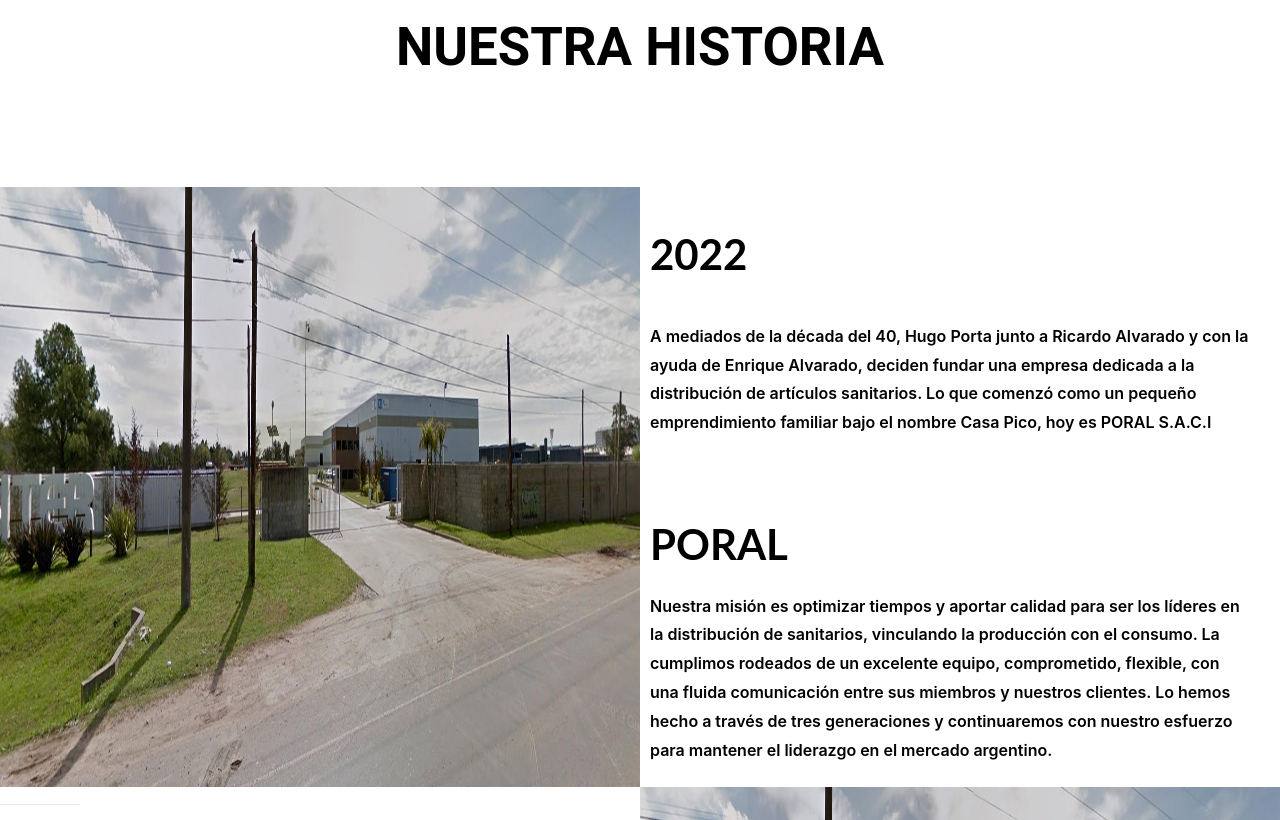
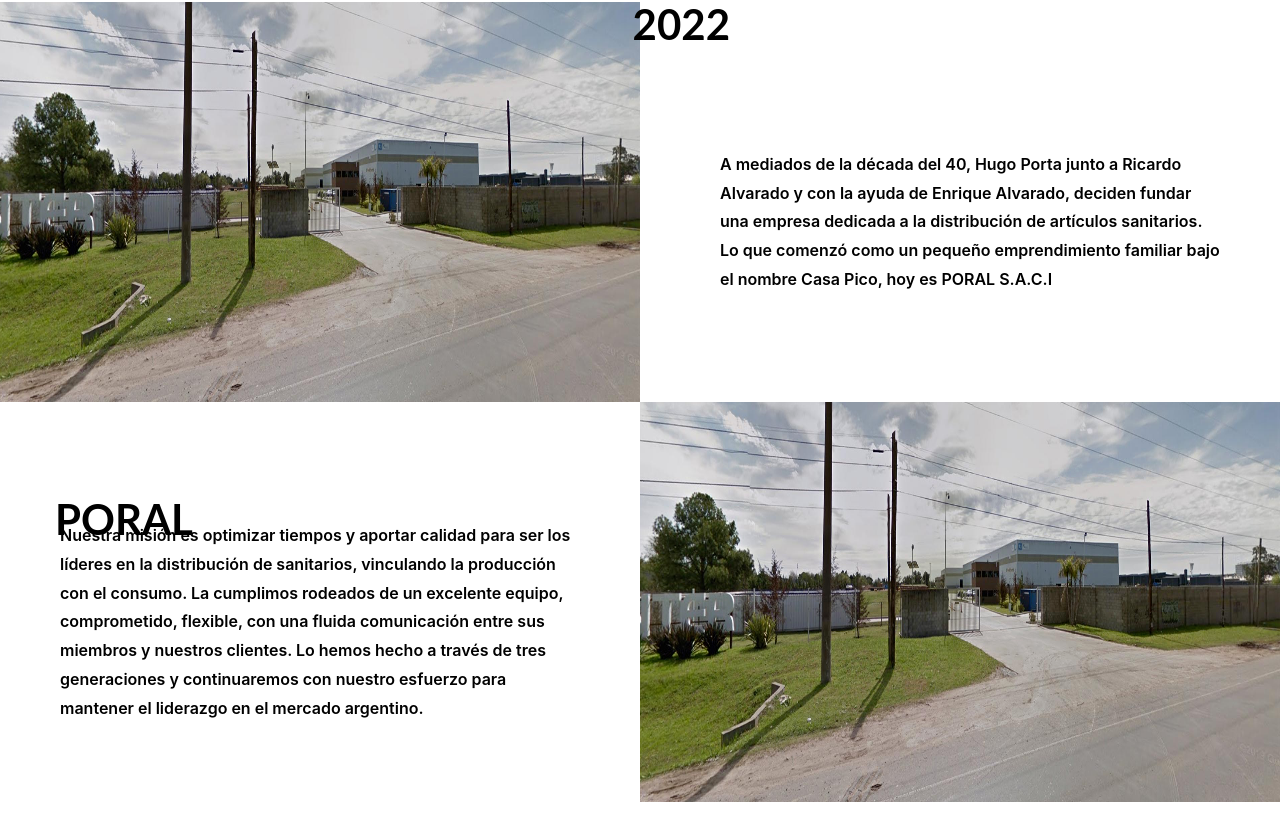
Before and after one commit to jeroalderete/Poral-S.A.C.I, a React (Vite) app: page /about in a window 1280 px wide. Shown: the part 920-1740 px from the top of the page. Built offline with nearby package versions, Linux system fonts and the light colour scheme.

Commit message:
migration3

```diff
--- a/src/components/HeroImage/HeroImage.css
+++ b/src/components/HeroImage/HeroImage.css
@@ -6,7 +6,7 @@
 }
 
 .grid-container-horarios .main-hero-horarios {
-    height: 100vh;
+    height: 80vh;
     grid-area: main-hero-horarios;
     background-image: linear-gradient(rgba(16, 16, 16, 0.4), rgba(16, 16, 16, 0.4)), url(../../../public/assets/bannerdef.png);
     background-repeat: no-repeat;
--- a/src/components/HeroImage/HeroImage.jsx
+++ b/src/components/HeroImage/HeroImage.jsx
@@ -3,7 +3,7 @@
 const HeroImage = ({ title, text1, text2 }) => {
   return (
     <div class="grid-container-horarios">
-      <main class="main-hero-horarios">
+      <div class="main-hero-horarios">
         <section>
           <div class="main-section-horarios-flex">
             <img
@@ -15,7 +15,7 @@
             <p className="text-1xl ">{text2}</p>
           </div>
         </section>
-      </main>
+      </div>
     </div>
   );
 };
--- a/src/components/LogoCarousel/LogoCarousel.css
+++ b/src/components/LogoCarousel/LogoCarousel.css
@@ -46,6 +46,7 @@
 .mainContainer {
   padding-top: 5rem;
   margin: 10px;
+  margin-bottom: 130px;
 }
 
 .mainContainer .container {
--- a/src/components/Navbar/Navbar.css
+++ b/src/components/Navbar/Navbar.css
@@ -1,5 +1,4 @@
 .navbar {
-    height: 22vh;
     position: sticky;
     top: 0;
     z-index: 20;
--- a/src/pages/About/About.css
+++ b/src/pages/About/About.css
@@ -5,41 +5,10 @@
     line-height: 1.2em;
 }
 
-.info-image {
-    width: 50%;
-}
-
-
-.info-container {
-    display: flex;
-}
-
-.image-container-left img {
-    height: 80vh;
-    float: left;
-    margin-right: 10px;
-}
-
-.image-container h2 {
-    display: inline-block;
-    margin: 0;
-}
-
-
-.info-text {
-    color: black;
-
-}
-
-
-
-.image-container-right img {
-    height: 80vh;
-    float: right;
-
-}
-
-.subtitle {
+.subtitle1 {
+    position: relative;
+    top: 50px;
+    right: 550px;
     font-size: 2.625rem;
     font-weight: 700;
     line-height: 1.3;
@@ -47,9 +16,69 @@
     color: black;
 }
 
+.no-flex {
+    flex: none;
+    position: relative;
+
+}
+
+.subtitle2 {
+    width: fit-content;
+    position: relative !important;
+    top: -310px;
+    left: 55px;
+    font-size: 2.625rem;
+    font-weight: 700;
+    line-height: 1.3;
+    font-family: 'Lato', sans-serif;
+    color: black;
+}
+
+.flex-container-about {
+    height: 50vh;
+    display: flex;
+    align-items: center;
+
+}
+
+
+.flex-container-about img {
+    flex: 0 0 auto;
+    margin-right: 20px;
+    width: 50%;
+    height: 100%;
+}
+
+.flex-container-about p {
+    flex: 1;
+}
+
+
+.flex-container-about2 {
+    height: 50vh;
+    display: flex;
+    align-items: center;
+}
+
+.flex-container-about2 img {
+    flex: 0 0 auto;
+    width: 50%;
+    height: 100%;
+}
+
+.flex-container-about2 p {
+    flex: 1;
+}
+
+.info-text {
+    padding-top: 100px !important;
+    padding: 60px;
+    color: black;
+
+}
+
 .divider {
     width: 80px;
     border-style: solid;
     color: #0084d6;
-
 }
--- a/src/pages/About/About.jsx
+++ b/src/pages/About/About.jsx
@@ -3,17 +3,17 @@
 
 const About = () => {
   return (
-    <div className="pt-10">
+    <div>
       <HeroImage />
       <h1 className="title text-center pt-10">NUESTRA HISTORIA</h1>
-
-      <div>
-        <div className="image-container-left">
+      <div className="main-container">
+        <h2 className="text-end subtitle1">2022</h2>
+        <div class="flex-container-about">
           <img
-            className="info-image pt-10"
+            className="info-image"
             src="../../../public/assets/bannerdef.png"
           />
-          <h2 className=" text-start subtitle pt-20 pb-10">2022</h2>
+
           <p className="info-text">
             A mediados de la década del 40, Hugo Porta junto a Ricardo Alvarado
             y con la ayuda de Enrique Alvarado, deciden fundar una empresa
@@ -23,17 +23,8 @@
           </p>
         </div>
 
-        <div className="section2">
-          <div className="image-container-right">
-            <img
-              className="info-image"
-              src="../../../public/assets/bannerdef.png"
-            />
-
-            <h2 className="text-start subtitle ml-20 pt-20">PORAL</h2>
-          </div>
-
-          <p className="info-text pt-5 p-10">
+        <div class="flex-container-about2">
+          <p className="info-text">
             Nuestra misión es optimizar tiempos y aportar calidad para ser los
             líderes en la distribución de sanitarios, vinculando la producción
             con el consumo. La cumplimos rodeados de un excelente equipo,
@@ -42,7 +33,13 @@
             generaciones y continuaremos con nuestro esfuerzo para mantener el
             liderazgo en el mercado argentino.
           </p>
+          <img
+            className="info-image"
+            src="../../../public/assets/bannerdef.png"
+          />
         </div>
+        <h2 className="subtitle2">PORAL</h2>
+
         <hr className="divider"></hr>
       </div>
     </div>
--- a/src/pages/Obras/Obras.css
+++ b/src/pages/Obras/Obras.css
@@ -15,16 +15,17 @@
 
 .flex-container {
     display: flex;
+    flex-wrap: none;
     justify-content: space-between;
     width: 100vw;
     gap: 1.5rem;
     padding: 60px;
     padding-bottom: 40px;
-
 }
 
 .flex-container-title {
     display: flex;
+    flex-wrap: none;
     justify-content: space-between;
     width: 100vw;
     gap: 1.5rem;
@@ -47,6 +48,11 @@
     margin-right: 60px;
 }
 
+.img-container {
+    width: 100%;
+}
+
 .img-obras-container {
+    width: 100%;
     height: 100%;
 }
--- a/src/pages/Obras/Obras.jsx
+++ b/src/pages/Obras/Obras.jsx
@@ -6,48 +6,55 @@
       <h1 className="title">OBRAS</h1>
 
       <div className="flex-container">
+        <div className="img-container">
           <img
-          className="img-obras"
+            className="img-obras-container"
             src="../../../public/assets/Edificio-ChEteau-Puerto-Madero.jpg"
           />
+          <h2 className="title-obras">Edificio Château Puerto Madero</h2>
+        </div>
+        <div className="img-container">
           <img
-          className="img-obras"
+            className="img-obras-container"
             src="../../../public/assets/Edificio-Château-Libertador-Residence.png"
           />
-      </div>
-      <div className="flex-container-title">
-        <h2 className="title-obras ml-40">Edificio Château Puerto Madero</h2>
           <h2 className="title-obras libertador-residence">
             Edificio Château Libertador Residence
           </h2>
         </div>
+      </div>
       <div className="flex-container">
+        <div className="img-container">
           <img
-          className="img-obras"
+            className="img-obras-container"
             src="../../../public/assets/Hotel-Hilton-Garden-Inn-Neuquen.png"
           />
+          <h2 className="title-obras">Hotel Hilton Garden Inn Neuquén</h2>
+        </div>
+        <div className="img-container">
           <img
-          className="img-obras"
+            className="img-obras-container"
             src="../../../public/assets/Torre-Coca-Cola.png"
           />
+          <h2 className="title-obras">Torre Coca Cola</h2>
         </div>
-      <div className="flex-container-title">
-        <h2 className="title-obras ml-40">Hotel Hilton Garden Inn Neuquén</h2>
-        <h2 className="title-obras mr-60">Torre Coca Cola</h2>
       </div>
+
       <div className="flex-container">
+        <div className="img-container">
           <img
-          className="img-obras"
+            className="img-obras-container"
             src="../../../public/assets/Complejo-Domus-Parque.png"
           />
+          <h2 className="title-obras">Complejo Domus Parque</h2>
+        </div>
+        <div className="img-container">
           <img
-          className="img-obras"
+            className="img-obras-container"
             src="../../../public/assets/libertador2.png"
           />
+          <h2 className="title-obras">Edificio Wave Libertador</h2>
         </div>
-      <div className="flex-container-title">
-        <h2 className="title-obras ml-40">Complejo Domus Parque</h2>
-        <h2 className="title-obras mr-40">Edificio Wave Libertador</h2>
       </div>
       <div className="flex-container">
         <div className="img-container">
```
Lines whose indentation alone changed are shown as unchanged.
